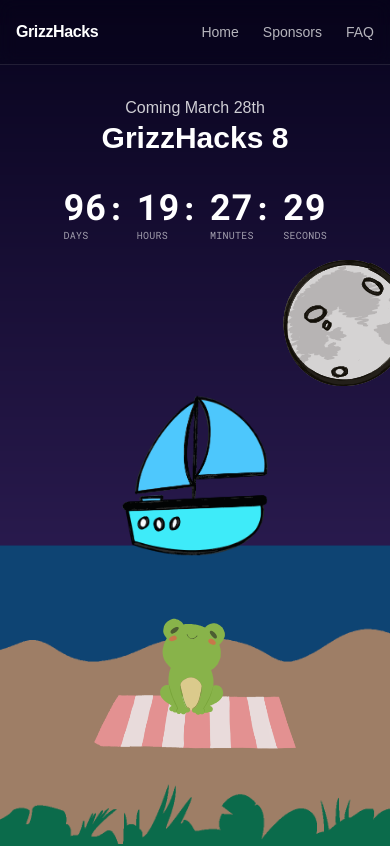
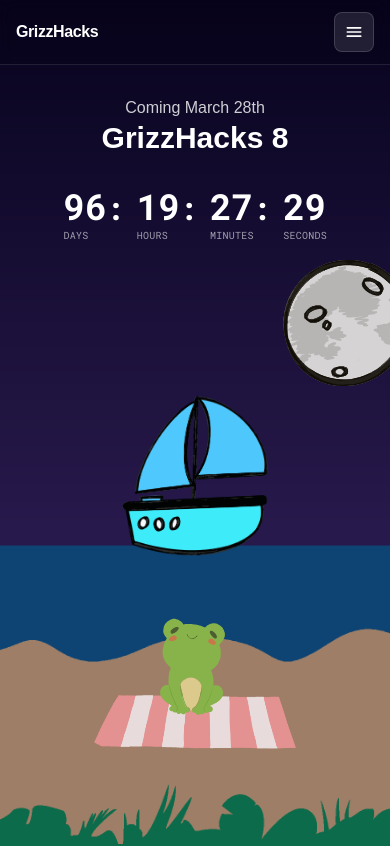
Before and after one commit to TravisBoyd884/GrizzHacks-8-Countdown, a Next.js app: page / in a window 390 px wide. Shown: the top 846 px of the page. Built offline with nearby package versions, Linux system fonts and the light colour scheme.

Commit message:
Responsive Navbar

```diff
--- a/components/Navbar.tsx
+++ b/components/Navbar.tsx
@@ -1,3 +1,7 @@
+"use client";
+
+import { useEffect, useRef, useState } from "react";
+
 const navItems = [
   { label: "Home", href: "#home" },
   { label: "Sponsors", href: "#sponsors" },
@@ -5,14 +9,29 @@
 ];
 
 export default function Navbar() {
+  const [open, setOpen] = useState(false);
+  const menuRef = useRef<HTMLDivElement | null>(null);
+
+  // Closes the menu if they click outside of it
+  useEffect(() => {
+    function onDown(e: MouseEvent) {
+      if (!open) return;
+      if (!menuRef.current) return;
+      if (!menuRef.current.contains(e.target as Node)) setOpen(false);
+    }
+    window.addEventListener("mousedown", onDown);
+    return () => window.removeEventListener("mousedown", onDown);
+  }, [open]);
+
   return (
     <header className="fixed inset-x-0 top-0 z-50 border-b border-white/10 bg-black/10 backdrop-blur">
       <nav className="mx-auto flex h-16 max-w-6xl items-center justify-between px-4">
-        <a href="#home" className="font-semibold tracking-tight">
+        <a href="#home" className="font-semibold tracking-tight text-white">
           GrizzHacks
         </a>
 
-        <div className="flex items-center gap-6 text-sm">
+        {/* Desktop links */}
+        <div className="hidden items-center gap-6 text-sm md:flex">
           {navItems.map((item) => (
             <a
               key={item.href}
@@ -23,6 +42,70 @@
             </a>
           ))}
         </div>
+
+        {/* Mobile stuff */}
+        <div className="relative md:hidden" ref={menuRef}>
+          <button
+            type="button"
+            aria-label={open ? "Close menu" : "Open menu"}
+            aria-expanded={open}
+            onClick={() => setOpen((v) => !v)}
+            className="inline-flex h-10 w-10 items-center justify-center rounded-lg border border-white/15 bg-white/10 text-white hover:bg-white/15 transition"
+          >
+            {/* hamburger */}
+            {open ? (
+              <svg
+                viewBox="0 0 24 24"
+                className="h-5 w-5"
+                fill="none"
+                stroke="currentColor"
+                strokeWidth="2"
+                strokeLinecap="round"
+              >
+                <path d="M6 6l12 12" />
+                <path d="M18 6L6 18" />
+              </svg>
+            ) : (
+              <svg
+                viewBox="0 0 24 24"
+                className="h-5 w-5"
+                fill="none"
+                stroke="currentColor"
+                strokeWidth="2"
+                strokeLinecap="round"
+              >
+                <path d="M4 7h16" />
+                <path d="M4 12h16" />
+                <path d="M4 17h16" />
+              </svg>
+            )}
+          </button>
+
+          {/* Dropdown */}
+          <div
+            className={[
+              "absolute right-0 mt-2 w-48 overflow-hidden rounded-xl",
+              "border border-white/10 bg-slate-950/95 shadow-xl",
+              "origin-top-right transition",
+              open
+                ? "scale-100 opacity-100 translate-y-0 pointer-events-auto"
+                : "scale-95 opacity-0 -translate-y-1 pointer-events-none",
+            ].join(" ")}
+          >
+            <div className="p-2">
+              {navItems.map((item) => (
+                <a
+                  key={item.href}
+                  href={item.href}
+                  onClick={() => setOpen(false)}
+                  className="block rounded-lg px-3 py-2 text-sm text-white/80 hover:text-white hover:bg-white/10 transition"
+                >
+                  {item.label}
+                </a>
+              ))}
+            </div>
+          </div>
+        </div>
       </nav>
     </header>
   );
```
